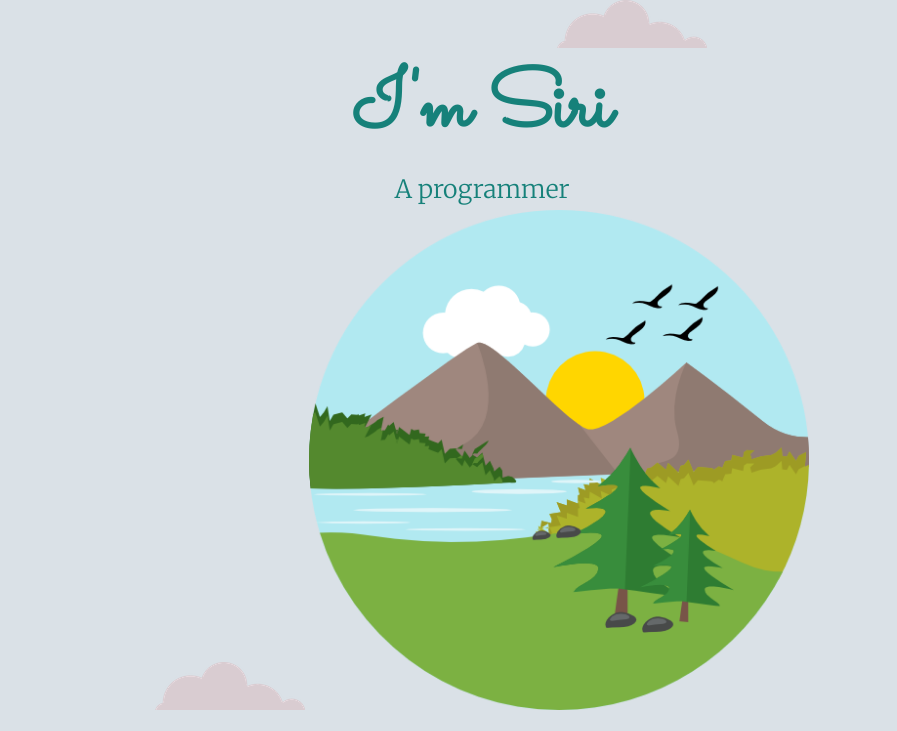
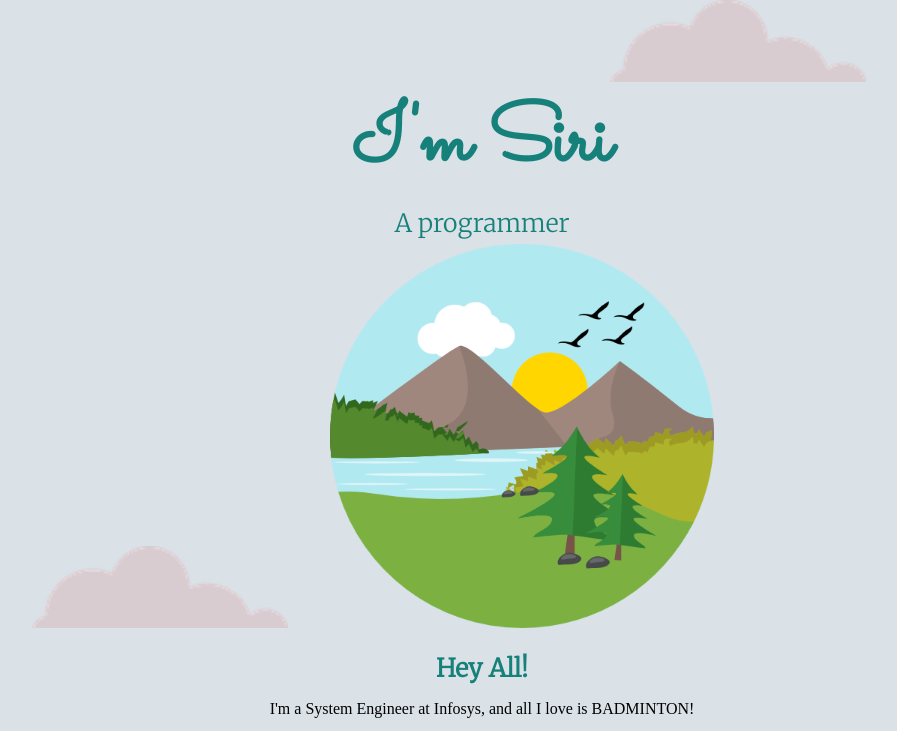
Before and after one commit to siribraj/mysite, a plain HTML site: page index.html in a window 1280 px wide. Shown: the top 731 px of the page, without its empty margins (158-1055 px from the left). Drawn offline with Linux system fonts and the light colour scheme.

Commit message:
Add files via upload

```diff
--- a/css/style.css
+++ b/css/style.css
@@ -6,24 +6,26 @@ body {
 
 .top-cloud {
     position: relative;
-    left: 150px;
+    left: 20%;
     margin-bottom: 0px;
-    height: 48px;
-    width: 150px;
+    height: 15%;
+    width: 20%;
 }
 
 .bottom-cloud {
     position: relative;
-    height: 48px;
-    width: 150px;
-    top: 20%;
-    left: 5%%;
+    right: 10%;
+    top: 40%;
+    height: 15%;
+    width: 20%;
 }
 
 .mountain {
+    text-align: center;
     position: relative;
-    height: 500px;
-    width: 500px;
+    right: 7%;
+    height: 30%;
+    width: 30%;
 }
 
 h1 {
```
